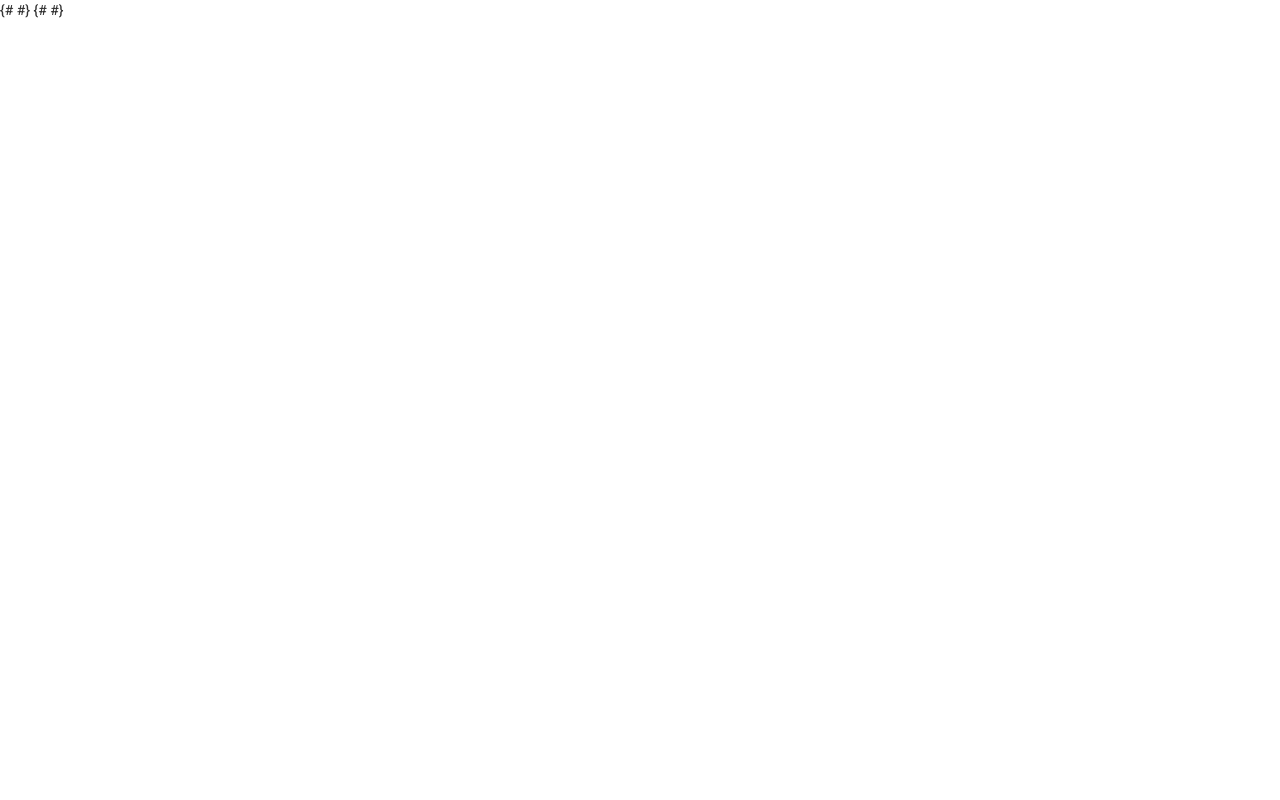
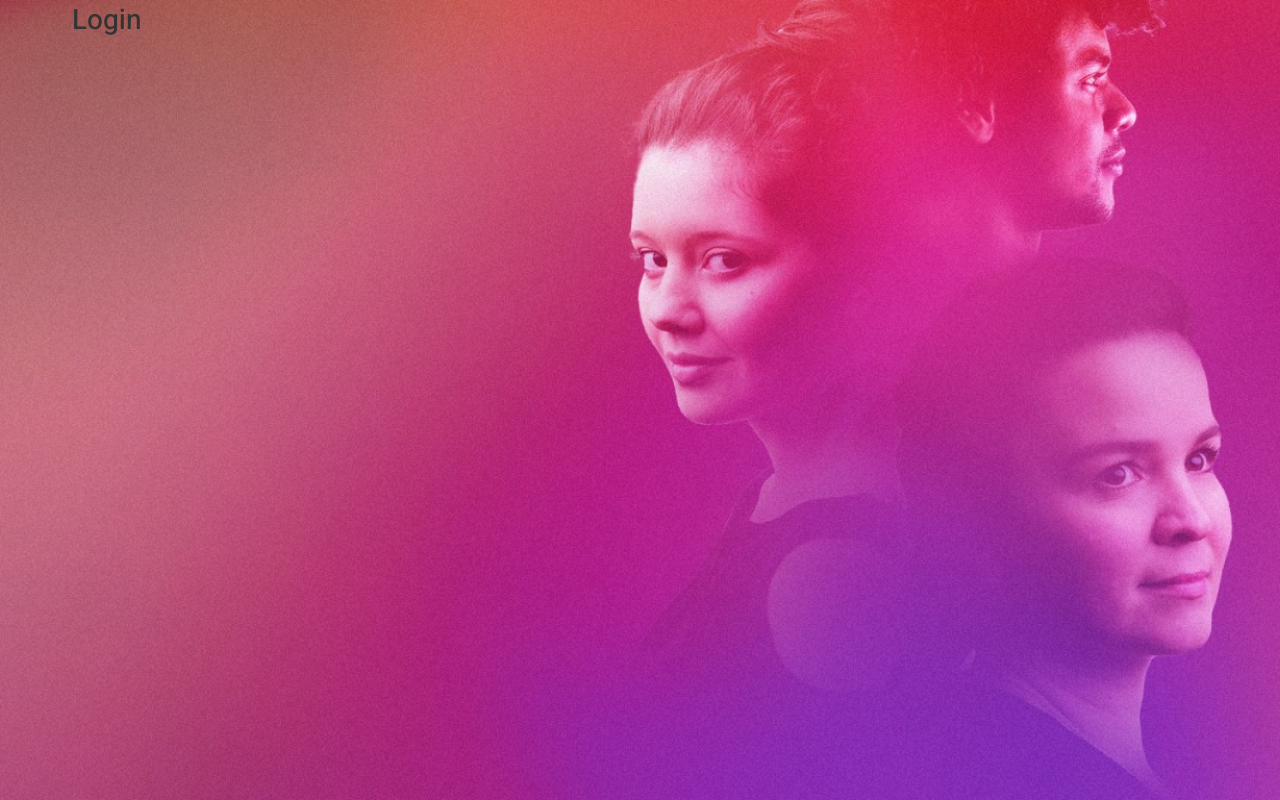
Before and after one commit to gabrielmedeirossouza/ioasys-test, a React (Create React App) app: page / in a window 1280 px wide. Built offline with nearby package versions, Linux system fonts and the light colour scheme.

Commit message:
Creating Login page and spreading new components

```diff
--- a/public/index.html
+++ b/public/index.html
@@ -5,9 +5,9 @@
     <link rel="preconnect" href="https://fonts.gstatic.com" crossorigin>
 
     <meta charset="utf-8" />
-    {# <link rel="icon" href="%PUBLIC_URL%/favicon.ico" /> #}
+    <!-- <link rel="icon" href="%PUBLIC_URL%/favicon.ico" /> -->
     <meta name="viewport" content="width=device-width, initial-scale=1" />
-    {# <link rel="apple-touch-icon" href="%PUBLIC_URL%/logo192.png" /> #}
+    <!-- <link rel="apple-touch-icon" href="%PUBLIC_URL%/logo192.png" /> -->
 
     <link href="https://fonts.googleapis.com/css2?family=Heebo:wght@300;400;500;700&display=swap" rel="stylesheet">
 
--- a/src/App.tsx
+++ b/src/App.tsx
@@ -1,5 +1,7 @@
 import { ThemeProvider } from "styled-components";
 import { I18nextProvider } from "react-i18next";
+
+import { Login } from "@/pages";
 
 import { light } from "@/styles/themes";
 import { GlobalStyle } from "@/styles/shared/main";
@@ -10,6 +12,8 @@ export const App = () => (
   <ThemeProvider theme={light}>
     <I18nextProvider i18n={i18next}>
       <GlobalStyle />
+
+      <Login />
     </I18nextProvider>
   </ThemeProvider>
 );
--- /dev/null
+++ b/src/components/shared/MainContent/index.tsx
@@ -0,0 +1,11 @@
+import { ReactNode } from "react";
+
+import { Container } from "./styles";
+
+interface IContainerProps {
+  children: ReactNode;
+}
+
+export const MainContent = ({ children }: IContainerProps) => (
+  <Container>{children}</Container>
+);
--- /dev/null
+++ b/src/components/shared/MainContent/styles.ts
@@ -0,0 +1,7 @@
+import styled from "styled-components";
+
+export const Container = styled.div`
+  width: 100%;
+  max-width: 1136px;
+  margin: 0 auto;
+`;
--- /dev/null
+++ b/src/components/shared/index.ts
@@ -0,0 +1,3 @@
+import { MainContent } from "./MainContent";
+
+export { MainContent };
--- /dev/null
+++ b/src/pages/Login/index.tsx
@@ -0,0 +1,10 @@
+import { Container } from "./styles";
+import { MainContent } from "@/components/shared";
+
+export const Login = () => (
+  <Container>
+    <MainContent>
+      <h1>Login</h1>
+    </MainContent>
+  </Container>
+);
--- /dev/null
+++ b/src/pages/Login/styles.ts
@@ -0,0 +1,10 @@
+import styled from "styled-components";
+
+import loginBkg from "@/assets/bkg/login.jpg";
+
+export const Container = styled.div`
+  background: url(${loginBkg}) no-repeat center;
+  background-size: cover;
+  width: 100vw;
+  height: 100vh;
+`;
--- /dev/null
+++ b/src/pages/index.ts
@@ -0,0 +1,3 @@
+import { Login } from "./Login";
+
+export { Login };
```
